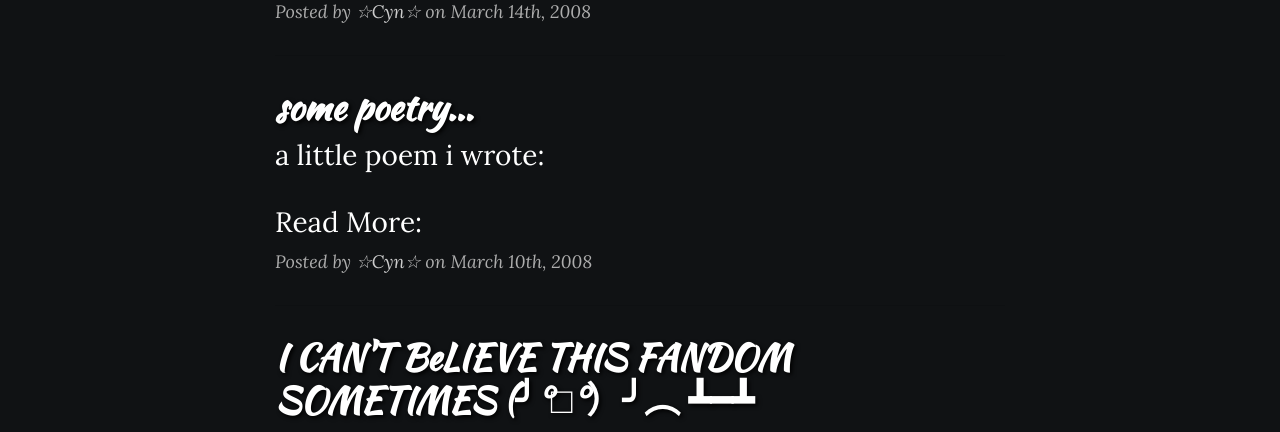
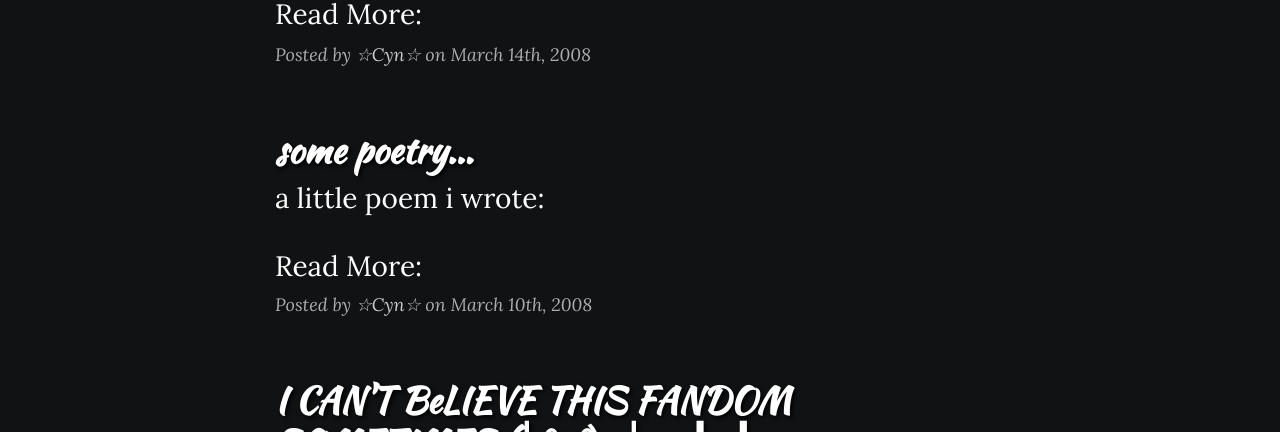
Before and after one commit to samdarlington03/mddn201p2, a website: page index.html in a window 1280 px wide. Shown: the part 668-1100 px from the top of the page. Drawn offline with nearby package versions, Linux system fonts and the light colour scheme.

Commit message:
Update index.html

```diff
--- a/index.html
+++ b/index.html
@@ -251,6 +251,7 @@ function createDiv(height, width) {
               <h2 class="post-title">
                 I'm abandoning this blog. (long post)
               </h2>
+		    <h3 class="post-subtitle">Read More:</h3>
             </a>
             <p class="post-meta">Posted by
               <a href="#">☆Cyn☆</a>
```
